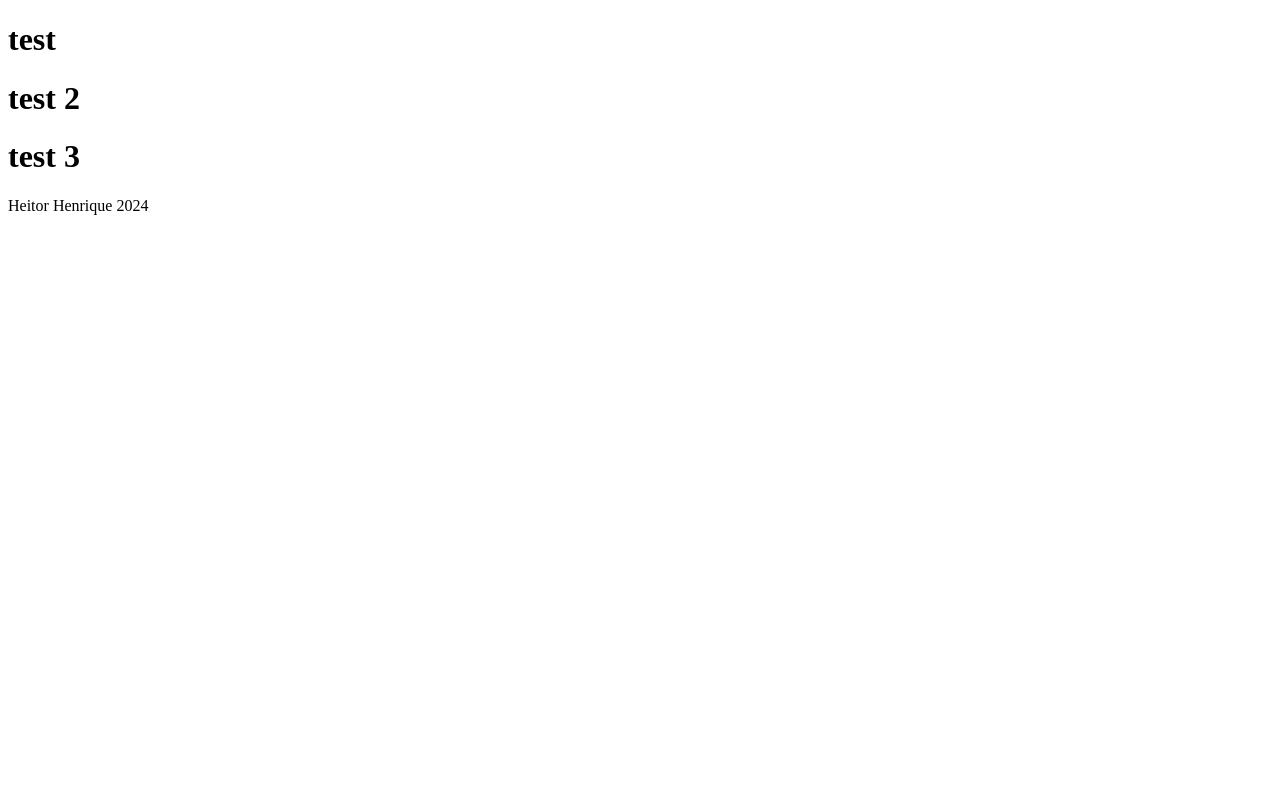
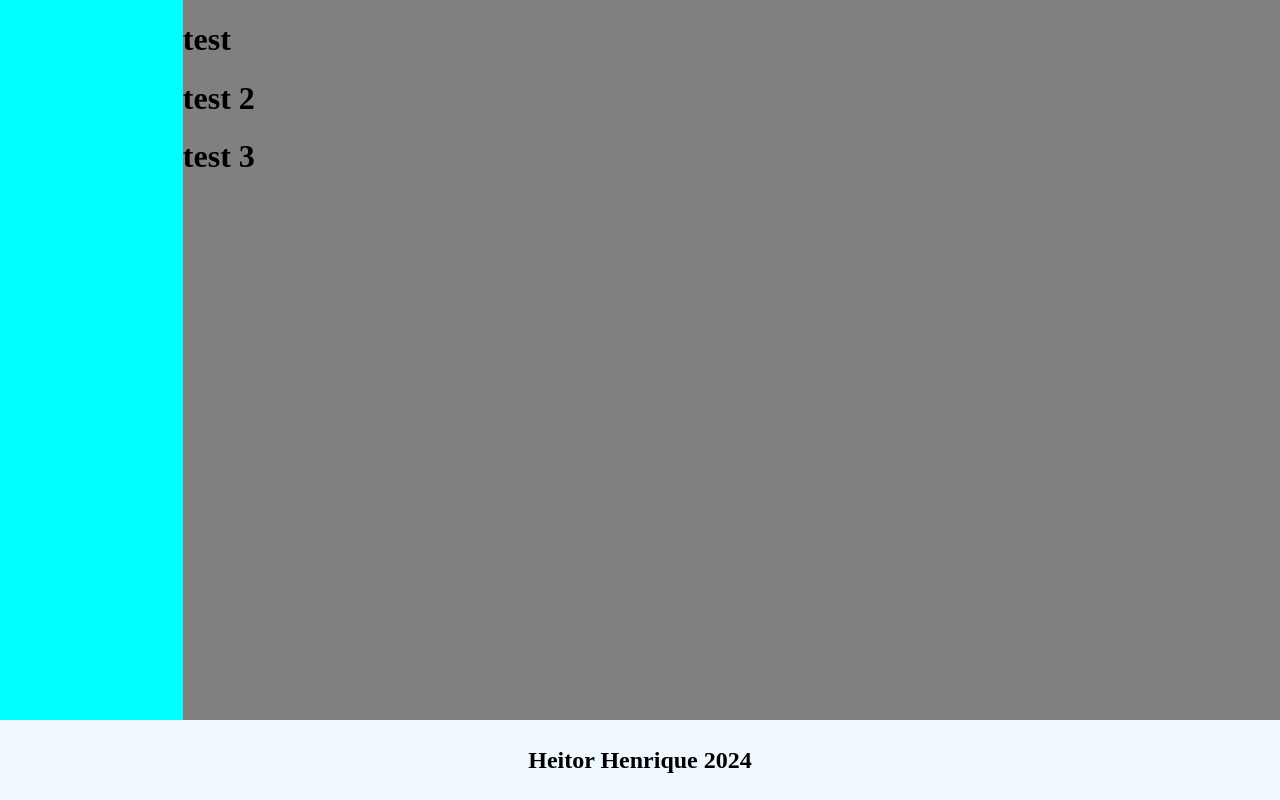
Before and after one commit to HeitorHMA/toDoListTOP, a website built with webpack: page dist/index.html in a window 1280 px wide. Built offline with nearby package versions, Linux system fonts and the light colour scheme.

Commit message:
Style the page with a navbar a footer and a main inbox

```diff
--- a/dist/index.html
+++ b/dist/index.html
@@ -1,9 +1,10 @@
 <!DOCTYPE html>
 <html lang="en">
 <head>
+    <link rel="stylesheet" href="style.css">
     <meta charset="UTF-8">
     <meta name="viewport" content="width=device-width, initial-scale=1.0">
-    <title>Document</title>
+    <title>To do List</title>
 </head>
 <body>
     <div id="mainGrid">
--- /dev/null
+++ b/dist/style.css
@@ -0,0 +1,39 @@
+body{
+    margin: 0;
+    padding: 0;
+    min-height: 100vh;
+}
+#mainGrid{
+    min-height: 100vh;
+    display: grid;
+    grid-template-columns: 1fr 6fr;
+    grid-template-rows: 9fr 1fr;
+}
+#navbarDiv{
+    background-color: cyan;
+    grid-column-start: 1;
+    grid-column-end: 2;
+    grid-row-start: 1;
+    grid-row-end: 2;
+}
+#projectDiv{
+    background-color: gray;
+    grid-column-start: 2;
+    grid-column-end: 3;
+    grid-row-start: 1;
+    grid-row-end: 2;
+}
+#footerDiv{
+    background-color: aliceblue;
+    grid-column-start: 1;
+    grid-column-end: 3;
+    grid-row-start: 2;
+    grid-row-end: 3;
+}
+#footerDiv{
+    font-weight: 900;
+    font-size: 24px;
+    display: flex;
+    align-items: center;
+    justify-content: center;
+}
```
